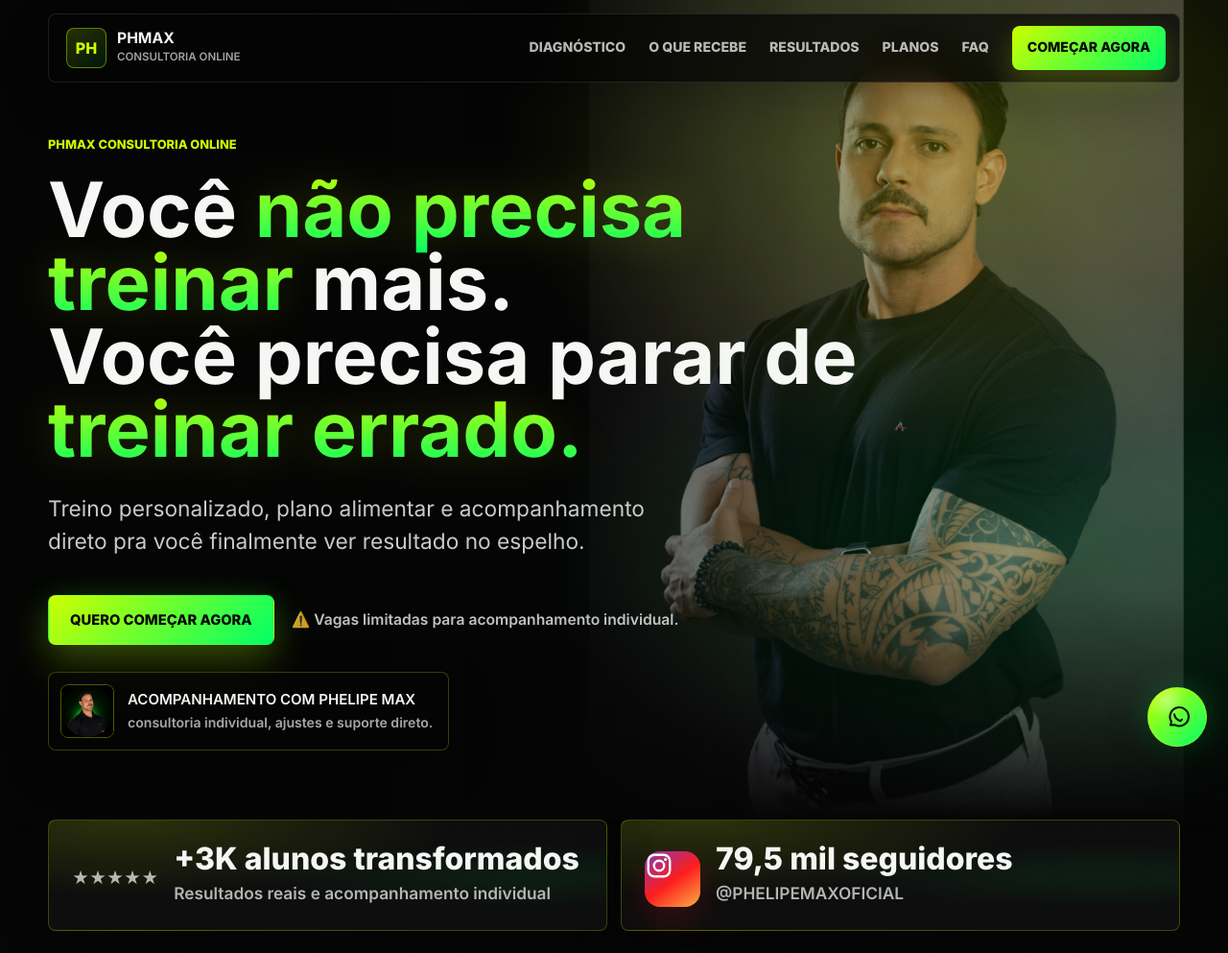
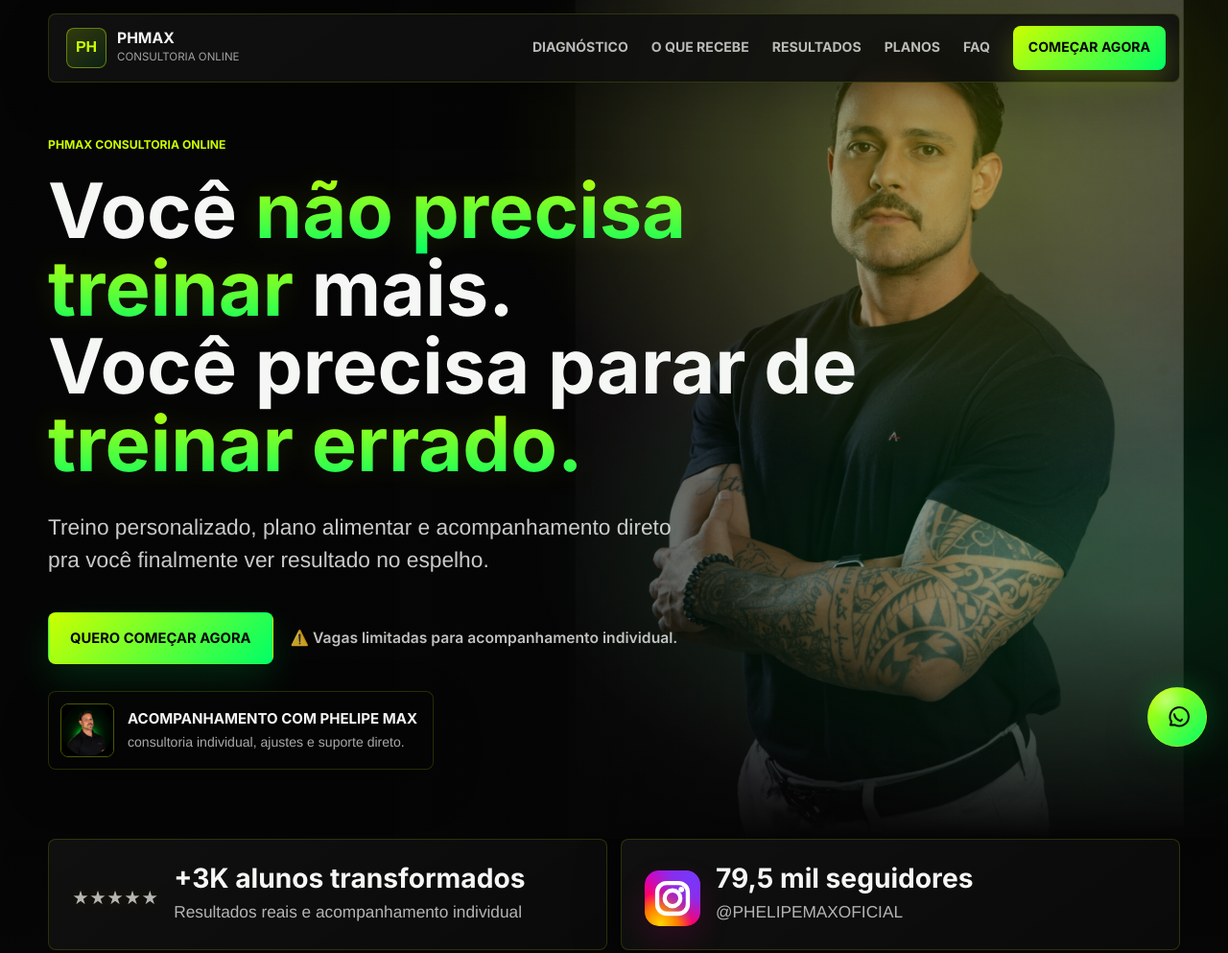
Before and after one commit to phelipemaxpessoal-cmd/phmax-consultoria-online, a plain HTML site: page index.html in a window 1280 px wide. Shown: the top 993 px of the page at 96% size. Drawn offline with Linux system fonts and the light colour scheme.

Commit message:
Refina visual premium da landing

```diff
--- a/index.html
+++ b/index.html
@@ -9,7 +9,7 @@
     >
     <title>PHMAX Consultoria Online</title>
     <link rel="preload" href="assets/phelipe/phelipe-hero-studio.jpg" as="image">
-    <link rel="stylesheet" href="styles.css?v=20260723-clean">
+    <link rel="stylesheet" href="styles.css?v=20260724-luxury">
   </head>
   <body>
     <header class="site-header" data-header>
@@ -74,11 +74,7 @@
           </div>
           <div class="instagram-proof">
             <span class="instagram-icon" aria-hidden="true">
-              <svg viewBox="0 0 24 24" focusable="false">
-                <rect x="3" y="3" width="18" height="18" rx="5.2"></rect>
-                <circle cx="12" cy="12" r="4.2"></circle>
-                <circle cx="17.3" cy="6.8" r="1.25"></circle>
-              </svg>
+              <img src="assets/social/instagram-logo.svg" alt="" width="58" height="58">
             </span>
             <div>
               <strong>79,5 mil seguidores</strong>
@@ -587,6 +583,6 @@
       </svg>
     </a>
 
-    <script src="script.js?v=20260723-clean"></script>
+    <script src="script.js?v=20260724-luxury"></script>
   </body>
 </html>
--- a/styles.css
+++ b/styles.css
@@ -39,7 +39,7 @@
     radial-gradient(ellipse at 12% 20%, rgba(0, 255, 102, 0.055), transparent 30%),
     var(--bg);
   color: var(--text);
-  font-family: -apple-system, BlinkMacSystemFont, "SF Pro Text", "Helvetica Neue", Arial, sans-serif;
+  font-family: "Helvetica Neue", -apple-system, BlinkMacSystemFont, "SF Pro Text", Arial, sans-serif;
   line-height: 1.5;
 }
 
@@ -2492,3 +2492,173 @@
     height: 24px;
   }
 }
+
+/* Premium visual pass */
+body {
+  font-weight: 380;
+}
+
+.site-header,
+.hero-proof,
+.rating-proof,
+.instagram-proof,
+.authority-strip-inner,
+.diagnostic-card,
+.benefit-card,
+.process-card,
+.plan-card,
+.faq-list details,
+.payment-safe-note,
+.offer-highlight {
+  border-color: rgba(204, 255, 0, 0.16);
+}
+
+.site-header,
+.rating-proof,
+.instagram-proof,
+.authority-strip-inner,
+.diagnostic-card,
+.plan-card,
+.offer-highlight {
+  background:
+    linear-gradient(145deg, rgba(255, 255, 255, 0.045), rgba(255, 255, 255, 0.018)),
+    rgba(6, 6, 6, 0.86);
+}
+
+.hero h1,
+.section-copy h2,
+.section-heading h2,
+.fit-summary h2,
+.decision-band h2,
+.final-cta h2,
+.authority-copy h2 {
+  font-weight: 680;
+  line-height: 1.02;
+}
+
+.hero h1 strong,
+.benefits-title span,
+.section-closing span,
+.final-note {
+  filter: drop-shadow(0 0 14px rgba(204, 255, 0, 0.1));
+}
+
+.eyebrow,
+.section-kicker,
+.result-kicker,
+.diagnostic-step,
+.diagnostic-need strong,
+.popular-badge,
+.price-label em,
+.offer-price-callout span {
+  font-size: 0.76rem;
+  font-weight: 650;
+}
+
+.brand strong,
+.nav,
+.btn,
+.mobile-sticky-cta {
+  font-weight: 680;
+}
+
+.brand small,
+.hero-proof span,
+.rating-proof span,
+.instagram-proof span,
+.authority-strip-inner span,
+.section-copy p:not(.section-kicker),
+.section-heading p:not(.section-kicker),
+.fit-summary p,
+.decision-band p,
+.final-cta p,
+.benefit-card p,
+.process-card p,
+.plan-card p,
+.faq-list p,
+.price-installment,
+.payment-safe-note span {
+  font-weight: 400;
+}
+
+.hero-proof strong,
+.rating-proof strong,
+.instagram-proof strong,
+.authority-strip-inner h2,
+.diagnostic-card h3,
+.diagnostic-option,
+.benefit-card h3,
+.process-card h3,
+.plan-card h3,
+.offer-highlight h3,
+.price-total,
+.faq-list summary,
+.site-footer p,
+.site-footer a {
+  font-weight: 650;
+}
+
+.rating-proof strong,
+.instagram-proof strong {
+  font-size: clamp(1.08rem, 2.2vw, 1.82rem);
+}
+
+.instagram-icon {
+  overflow: hidden;
+  background: transparent;
+  border-radius: 15px;
+  box-shadow: 0 14px 32px rgba(224, 0, 128, 0.16);
+}
+
+.instagram-icon img {
+  display: block;
+  width: 58px;
+  height: 58px;
+  object-fit: cover;
+}
+
+.instagram-icon svg {
+  display: none;
+}
+
+.btn {
+  min-height: 54px;
+  box-shadow: none;
+}
+
+.btn-primary,
+.mobile-sticky-cta {
+  box-shadow: 0 16px 40px rgba(0, 255, 102, 0.14);
+}
+
+.btn-outline {
+  border-color: rgba(255, 255, 255, 0.18);
+}
+
+.stars {
+  font-size: clamp(1.5rem, 3vw, 2.35rem);
+  text-shadow: 0 0 16px rgba(255, 211, 56, 0.12);
+}
+
+.card-icon,
+.process-card span,
+.brand-mark {
+  box-shadow: none;
+}
+
+@media (max-width: 700px) {
+  .hero h1,
+  .section-copy h2,
+  .section-heading h2,
+  .fit-summary h2,
+  .decision-band h2,
+  .final-cta h2 {
+    font-weight: 680;
+  }
+
+  .instagram-icon,
+  .instagram-icon img {
+    width: 46px;
+    height: 46px;
+  }
+}
```
Also changed, not shown: assets/social/instagram-logo.svg (added).
